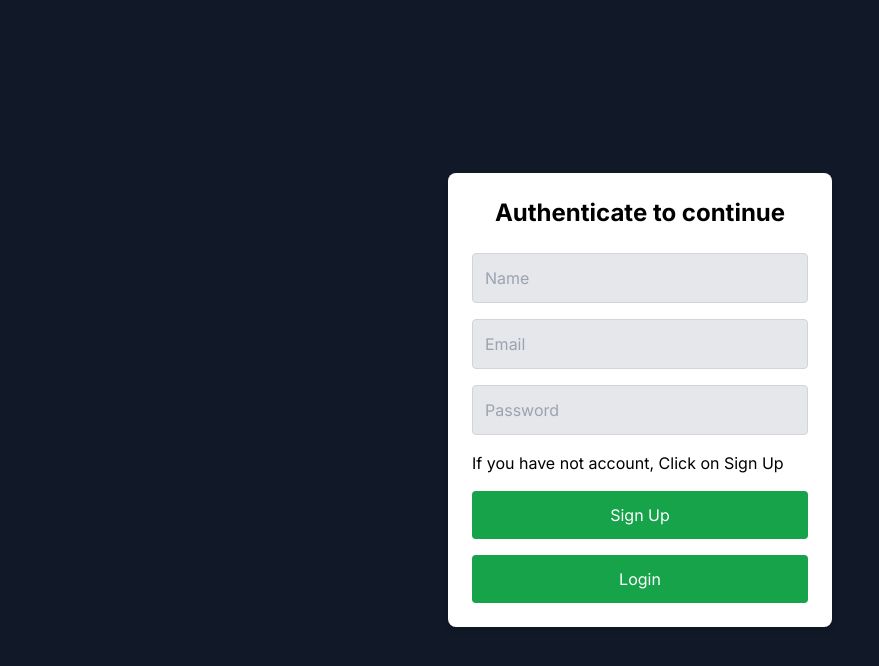
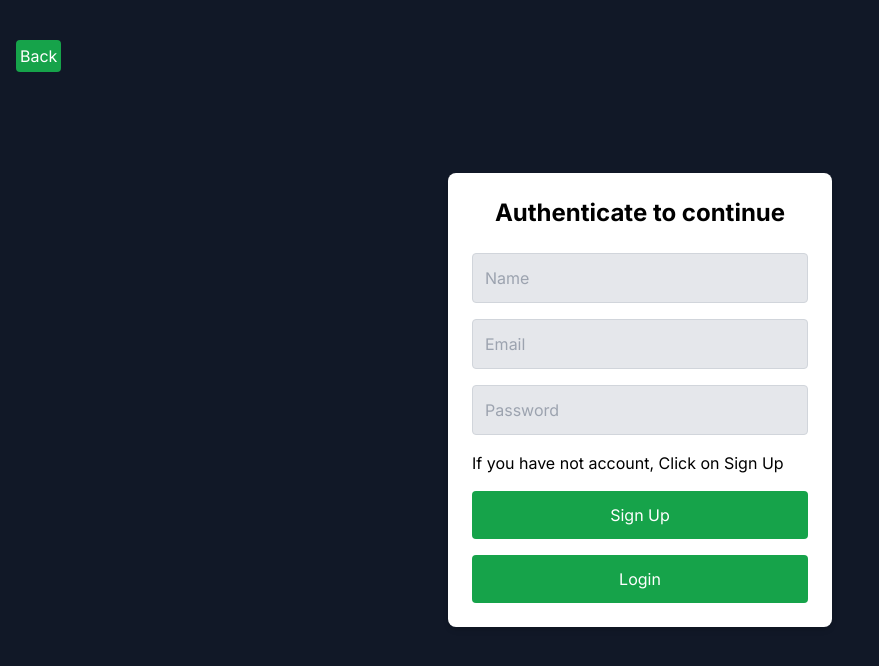
Before and after one commit to Ameer-Hamza289/AI_Customer_Support, a Next.js app: page /auth in a window 1280 px wide. Shown: the top 666 px of the page, without its empty margins (0-879 px from the left). Built offline with nearby package versions, Linux system fonts and the light colour scheme; no server answers.

Commit message:
UI updated

```diff
--- a/app/auth/page.tsx
+++ b/app/auth/page.tsx
@@ -3,6 +3,7 @@ import { ChangeEvent, SyntheticEvent, useEffect, useState } from 'react';
 import { useRouter } from 'next/navigation';
 import { toast } from 'react-toastify';
 import { useUser } from '@/context/userContext';
+import { IoMdArrowBack } from "react-icons/io";
 
 interface FormType {
     name: string;
@@ -61,8 +62,11 @@ export default function AuthPage() {
 
 
     return (
-        <div className="min-h-screen flex flex-col items-center justify-center bg-gray-900 p-4">
-
+        <div className="min-h-screen flex flex-col items-center justify-center bg-gray-900 p-4 relative">
+            <div className="absolute top-10 left-4">
+                {/* <IoMdArrowBack /> */}
+                <button className='p-1 text-white bg-green-600 rounded hover:bg-gray-950' onClick={()=>router.push('/')}>Back</button>
+            </div>
             <div className="bg-white p-6 rounded-lg shadow-md max-w-sm w-full">
                 <h2 className="text-2xl font-bold text-center mb-6">Authenticate to continue</h2>
                 <form className="space-y-4">
```
Also changed, not shown: 2 other files (tests, documents, lock files or other folders).
